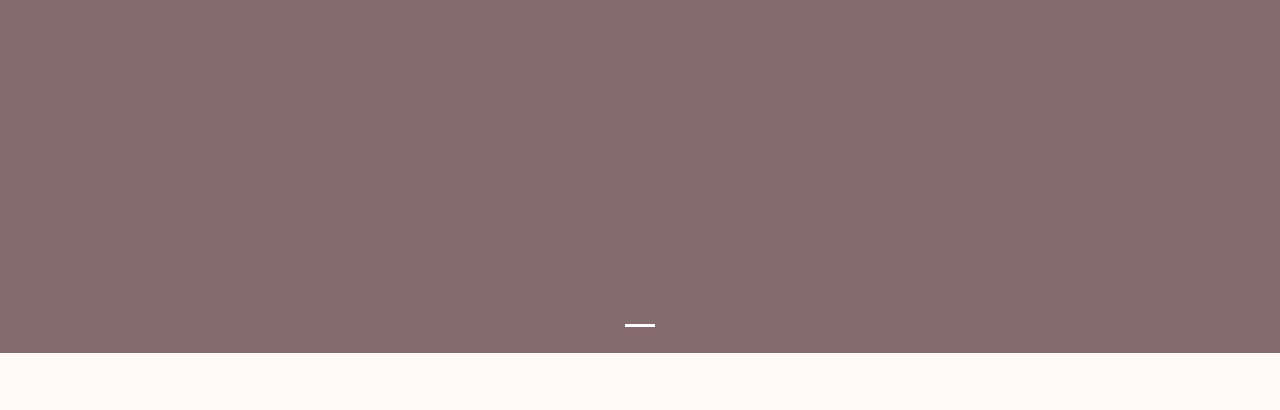
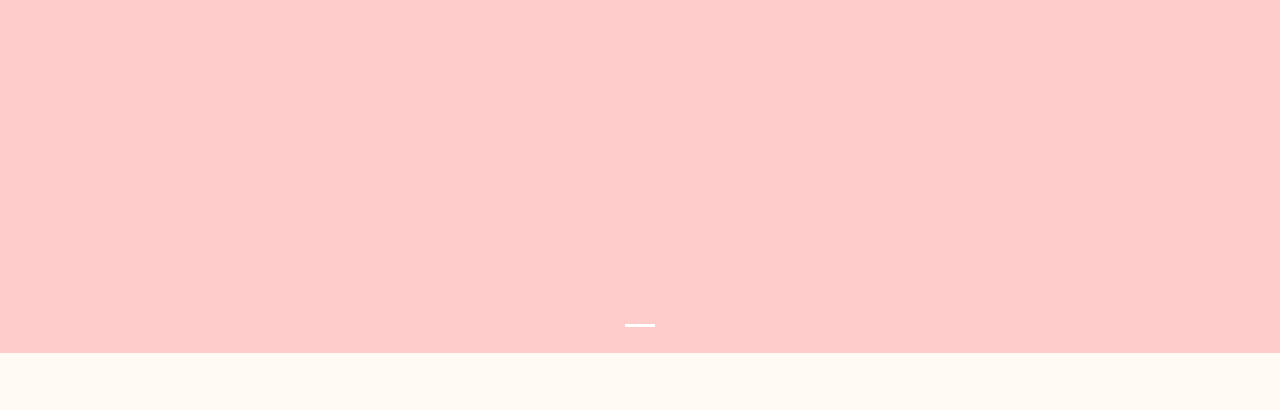
Before and after one commit to momocodonuts/momocodonuts.github.io, a plain HTML site: page index.html in a window 1280 px wide. Shown: the part 447-857 px from the top of the page. Drawn offline with Linux system fonts and the light colour scheme.

Commit message:
remove fade part of slide

```diff
--- a/assets/css/style.css
+++ b/assets/css/style.css
@@ -388,7 +388,6 @@ h1, h2, h3, h4, h5, h6 {
 
 #hero .carousel-item::before {
   content: '';
-  background-color: rgba(12, 11, 10, 0.5);
   position: absolute;
   top: 0;
   right: 0;
```
